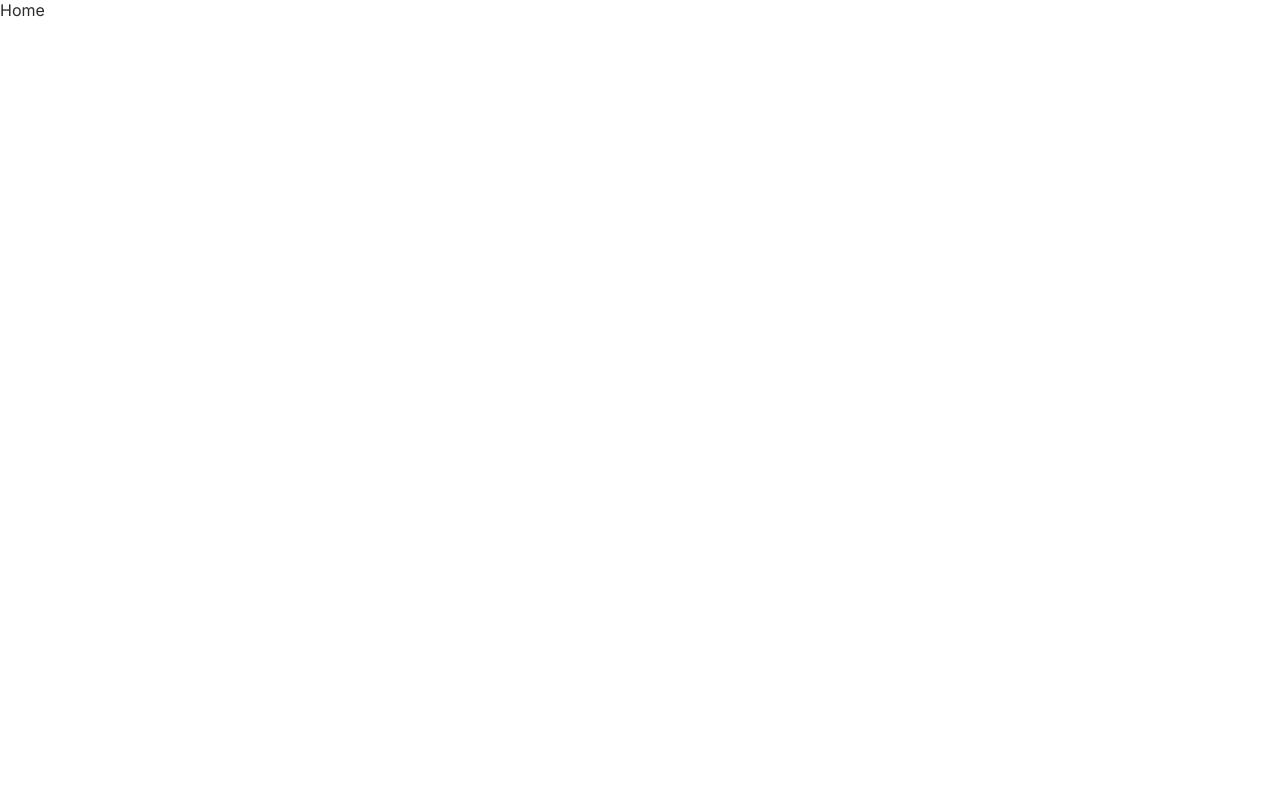
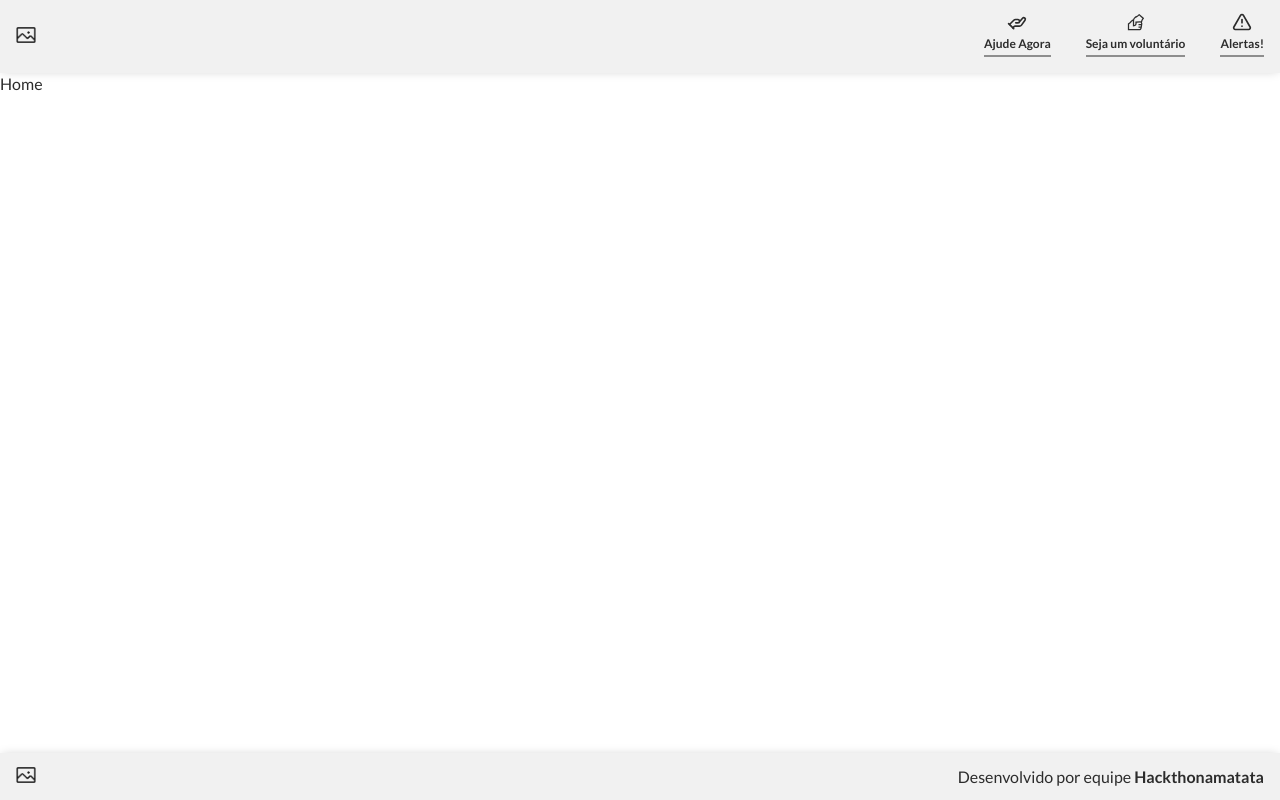
Before and after one commit to PatrickDniz/Hackthonamatata, a Next.js app: page / in a window 1280 px wide. Built offline with nearby package versions, Linux system fonts and the light colour scheme.

Commit message:
feat: layout, header and footer

```diff
--- a/package.json
+++ b/package.json
@@ -9,9 +9,11 @@
     "lint": "next lint"
   },
   "dependencies": {
+    "clsx": "^2.1.1",
+    "next": "14.2.5",
     "react": "^18",
     "react-dom": "^18",
-    "next": "14.2.5"
+    "react-icons": "^5.2.1"
   },
   "devDependencies": {
     "eslint": "^8",
--- a/src/app/globals.css
+++ b/src/app/globals.css
@@ -1,5 +1,6 @@
 :root {
   --background: #fff;
+  --background-secondary: #f1f1f1;
   --primary: #16abff;
   --secondary: #16abff;
   --text: #2c2c2c;
@@ -10,6 +11,7 @@
 @media (prefers-color-scheme: dark) {
   :root {
     --background: #fff;
+    --background-secondary: #f1f1f1;
     --primary: #16abff;
     --secondary: #16abff;
     --text: #2c2c2c;
@@ -34,6 +36,9 @@ body {
 }
 
 body {
+  display: flex;
+  flex-direction: column;
+  min-height: 100vh;
   color: var(--text);
   background: var(--background);
 }
@@ -42,3 +47,14 @@ a {
   color: inherit;
   text-decoration: none;
 }
+@media (max-width: 460px) {
+  body {
+    padding-top: 134px;
+  }
+}
+
+@media (min-width: 461px) {
+  body {
+    padding-top: 74px;
+  }
+}
--- a/src/app/layout.js
+++ b/src/app/layout.js
@@ -1,12 +1,19 @@
-import { Inter } from "next/font/google";
+import { Lato } from "next/font/google";
 import "./globals.css";
+import Header from "@/components/Header";
+import Footer from "@/components/Footer";
 
-const inter = Inter({ subsets: ["latin"] });
+const lato = Lato({  weight: ['400', '700'], subsets: ["latin"] });
 
 export default function RootLayout({ children }) {
+
   return (
     <html lang="pt-BR">
-      <body className={inter.className}>{children}</body>
+      <body className={lato.className}>
+        <Header />
+          {children}
+        <Footer />
+      </body>
     </html>
   );
 }
--- /dev/null
+++ b/src/components/Footer/index.js
@@ -0,0 +1,14 @@
+import styles from "./style.module.css";
+import Logo from "@/components/Logo";
+
+export default function Footer({ data }) {
+
+  return (
+    <footer className={styles.footer}>
+      <div className={styles.footerWrapper}>
+        <Logo />
+        <span className={styles.copy}>Desenvolvido por equipe <strong>Hackthonamatata</strong></span>
+      </div>
+    </footer>
+  );
+}
--- /dev/null
+++ b/src/components/Footer/style.module.css
@@ -0,0 +1,29 @@
+.footer {
+  margin-top: auto;
+  background: var(--background-secondary);
+  width: 100%;
+  padding: 12px 16px;
+  box-shadow: 0 0 10px -2px #ccc;
+}
+.footerWrapper {
+  display: flex;
+  align-items: center;
+  width: 1250px;
+  max-width: 100%;
+  margin: 0 auto;
+}
+.copy {
+  text-align: center;
+}
+@media (max-width: 460px) {
+  .footerWrapper {
+    flex-direction: column;
+    justify-content: center;
+    gap: 12px;
+  }
+}
+@media (min-width: 461px) {
+  .footerWrapper {
+    justify-content: space-between;
+  }
+}
--- /dev/null
+++ b/src/components/Header/index.js
@@ -0,0 +1,37 @@
+'use client'
+
+import styles from "./style.module.css";
+import Link from "next/link";
+import Logo from "@/components/Logo";
+import { LuAlertTriangle } from "react-icons/lu";
+import { LiaHandsHelpingSolid } from "react-icons/lia";
+import { LuHelpingHand } from "react-icons/lu";
+import { usePathname } from "next/navigation";
+import clsx from "clsx";
+
+export default function Header() {
+  const path = usePathname();
+  console.log(path)
+
+  return (
+    <header className={styles.header}>
+      <div className={styles.headerWrapper}>
+        <Logo />
+        <nav className={styles.nav}>
+          <Link className={clsx(styles.navItem, { [styles.selected]: path === "/campanhas" })} href={"/campanhas"}>
+            <LuHelpingHand fontSize={20} />
+            <span>Ajude Agora</span>
+          </Link>
+          <Link className={clsx(styles.navItem, { [styles.selected]: path === "/voluntarios" })} href={"/voluntarios"}>
+            <LiaHandsHelpingSolid fontSize={20} />
+            <span>Seja um voluntário</span>
+          </Link>
+          <Link className={clsx(styles.navItem, { [styles.selected]: path === "/noticias" })} href={"/noticias"}>
+            <LuAlertTriangle fontSize={20} />
+            <span>Alertas!</span>
+          </Link>
+        </nav>
+      </div>
+    </header>
+  );
+}
--- /dev/null
+++ b/src/components/Header/style.module.css
@@ -0,0 +1,86 @@
+.header {
+  background: var(--background-secondary);
+  padding: 12px 16px;
+  position: fixed;
+  top: 0;
+  left: 0;
+  width: 100%;
+  box-shadow: 0 0 10px -2px #ccc;
+}
+.headerWrapper {
+  display: flex;
+  align-items: center;
+  width: 1250px;
+  max-width: 100%;
+  margin: 0 auto;
+}
+.nav {
+  display: flex;
+  width: 280px;
+  height: fit-content;
+  position: relative;
+  justify-content: space-between;
+}
+.navItem {
+  display: flex;
+  flex-direction: column;
+  align-items: center;
+  justify-content: flex-end;
+  position: relative;
+  gap: 4px;
+  color: var(--text);
+  padding-bottom: 4px;
+  transition: 500ms all ease-in-out;
+}
+.navItem.selected {
+  color: var(--primary);
+}
+.navItem.selected:after {
+  background-color: var(--primary);
+}
+.navItem > svg {
+  pointer-events: none;
+}
+
+.navItem > span {
+  font-size: 12px;
+  font-weight: bold;
+  text-align: center;
+}
+.navItem:after {
+  content: "";
+  height: 2px;
+  width: 100%;
+  left: 0;
+  bottom: 0;
+  background-color: var(--text);
+  transition: 500ms all ease-in-out;
+  opacity: .5;
+}
+@media (max-width: 460px) {
+  .headerWrapper {
+    flex-direction: column;
+    justify-content: center;
+    gap: 20px;
+  }
+  .nav {
+    gap: 4px;
+    width: 100%;
+  }
+  .navItem {
+    flex: 1;
+  }
+}
+@media (min-width: 461px) {
+  .headerWrapper {
+    justify-content: space-between;
+  }
+}
+@media (hover: hover) {
+  .navItem:hover:after {
+    background-color: var(--primary);
+  }
+  .navItem:hover {
+    color: var(--primary);
+  }
+}
--- a/src/components/ItemCampaign/index.js
+++ b/src/components/ItemCampaign/index.js
@@ -1,7 +1,7 @@
 import Image from "next/image";
 import styles from "./style.module.css";
 
-export default function ItemCampaing({ data }) {
+export default function ItemCampaign({ data }) {
   const {
     id,
     name,
--- a/src/components/ListCampaign/index.js
+++ b/src/components/ListCampaign/index.js
@@ -1,7 +1,7 @@
 import ItemCampaign from "../ItemCampaign";
 import styles from "./style.module.css";
 
-export default function ListCampaing({ data }) {
+export default function ListCampaign({ data }) {
   return (
     <section className={styles.section}>
       <div className={styles.list}>
--- /dev/null
+++ b/src/components/Logo/index.js
@@ -0,0 +1,16 @@
+import Image from "next/image";
+import styles from "./style.module.css";
+import Link from "next/link";
+
+export default function Logo() {
+  return (
+    <Link href={"/"} className={styles.logo}>
+      <Image
+        src={"/logo.png"}
+        alt="Logo"
+        width={20}
+        height={20}
+      />
+    </Link>
+  );
+}
--- /dev/null
+++ b/src/components/Logo/style.module.css
@@ -0,0 +1,3 @@
+.logo > img {
+  object-fit: contain;
+}
```
Also changed, not shown: public/logo.png (added), src/components/ListCampaing/index.js (deleted), 1 other file (tests, documents, lock files or other folders).
